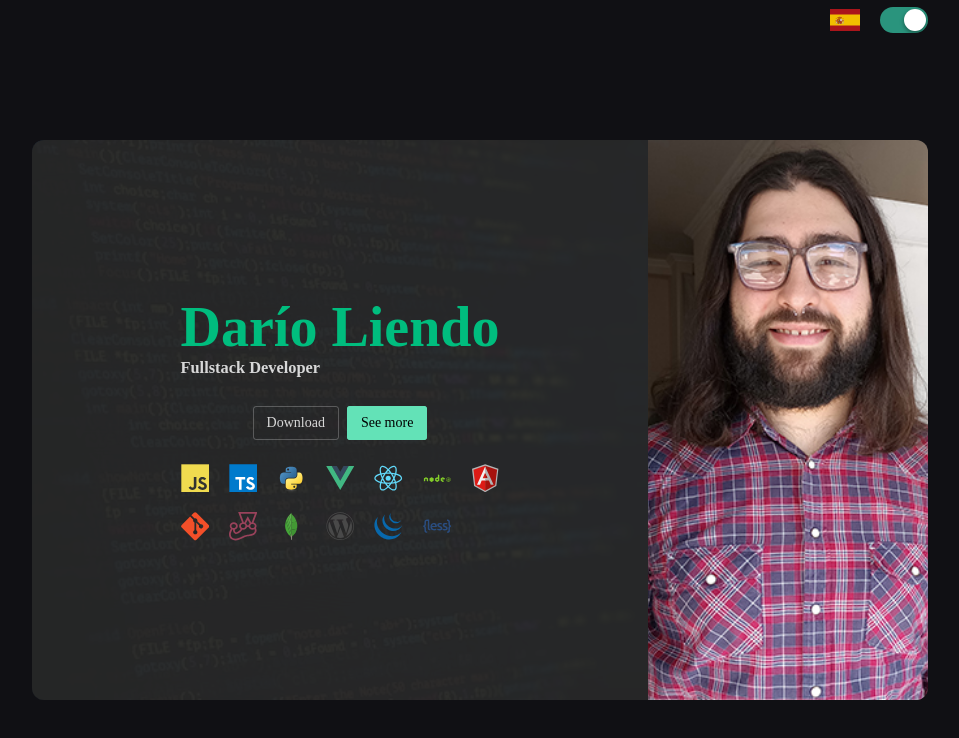
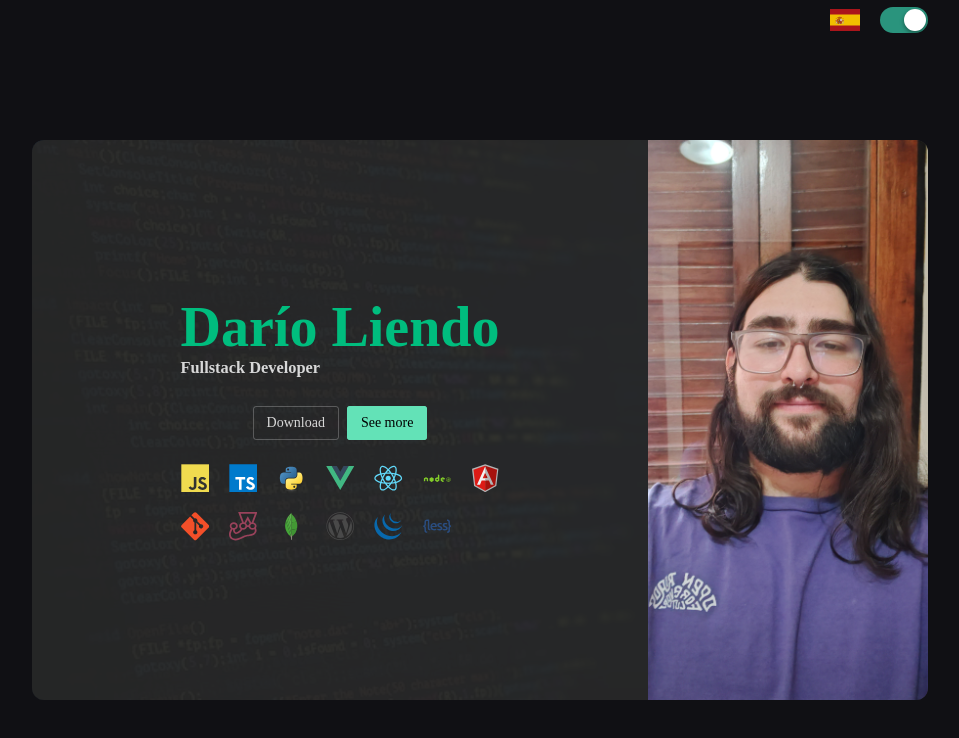
Before and after one commit to dariogliendo/dariogliendo.github.io, a Vue app: page / in a window 1280 px wide. Shown: the top 738 px of the page, without its empty margins (192-1151 px from the left). Built offline with nearby package versions, Linux system fonts and the light colour scheme; some icons are missing; a small style sheet from the web is missing.

Commit message:
New profile picture

```diff
--- a/src/views/CvView.vue
+++ b/src/views/CvView.vue
@@ -87,7 +87,7 @@ const tech: TechData[] = [
     <div class="flex-wrapper">
       <div class="mobile-header">
         <div class="profile-area">
-          <img src="/prof_resume_intro.jpg" alt="" class="profile">
+          <img src="/profile.jpg" alt="" class="profile">
           <section class="name">
             <h1 class="main-name">Darío Liendo</h1>
             <h3>Fullstack Developer</h3>
@@ -102,7 +102,7 @@ const tech: TechData[] = [
         </n-collapse-transition>
       </div>
       <div class="left-column">
-        <img src="/prof_resume_intro.jpg" alt="profile photo">
+        <img src="/profile.jpg" alt="profile photo">
         <div class="side-wrapper">
           <side-info></side-info>
         </div>
--- a/src/views/IntroView.vue
+++ b/src/views/IntroView.vue
@@ -102,7 +102,7 @@ import TechIcon from '../components/TechIcon.vue';
 
   .photo {
     flex: 1;
-    background-image: url('/prof_resume_intro.jpg');
+    background-image: url('/profile.jpg');
     background-size: cover;
     background-position-x: center;
   }
```
Also changed, not shown: public/profile.jpg (added), 7 other files (tests, documents, lock files or other folders).
